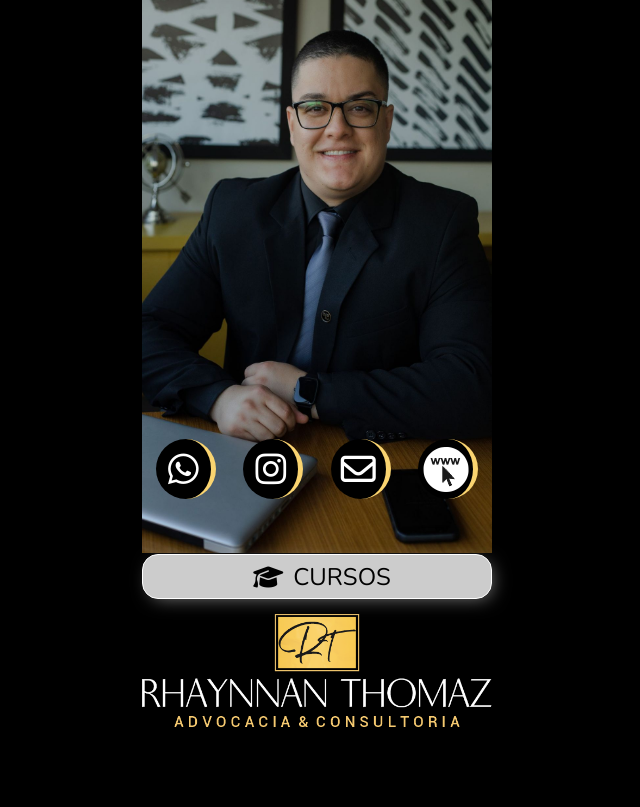
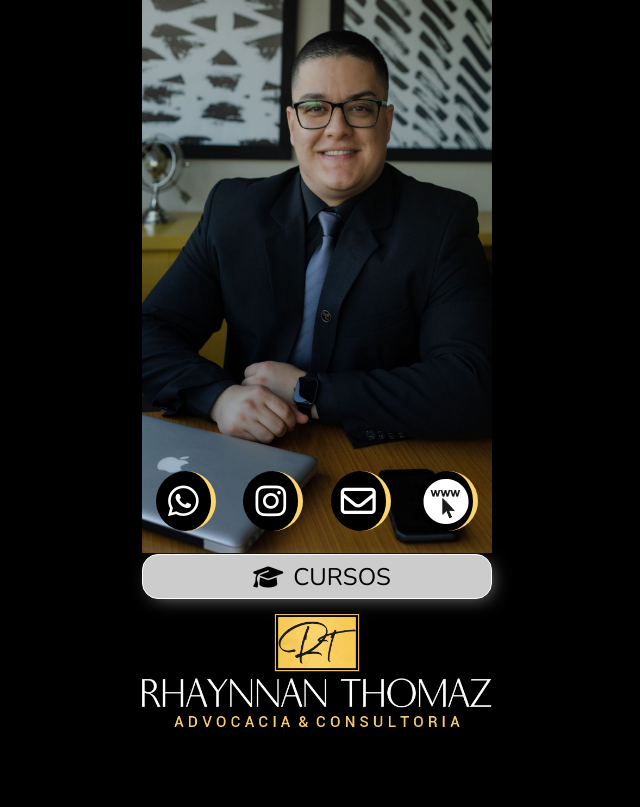
Before and after one commit to Hudstoc/Meu-linktree, a plain HTML site: page Linktree-rhaynnan/index.html in a window 1280 px wide. Shown: the whole page, without its empty margins (323-963 px from the left). Drawn offline with nearby package versions, Linux system fonts and the light colour scheme.

Commit message:
Add files via upload

```diff
--- a/Linktree-rhaynnan/style.css
+++ b/Linktree-rhaynnan/style.css
@@ -44,7 +44,7 @@ img.logo{
   align-items: center;
   justify-content: space-around;
   position: relative;
-  top: -15vh;
+  top: -11vh;
 }
 
 .social-media-container a {
```
